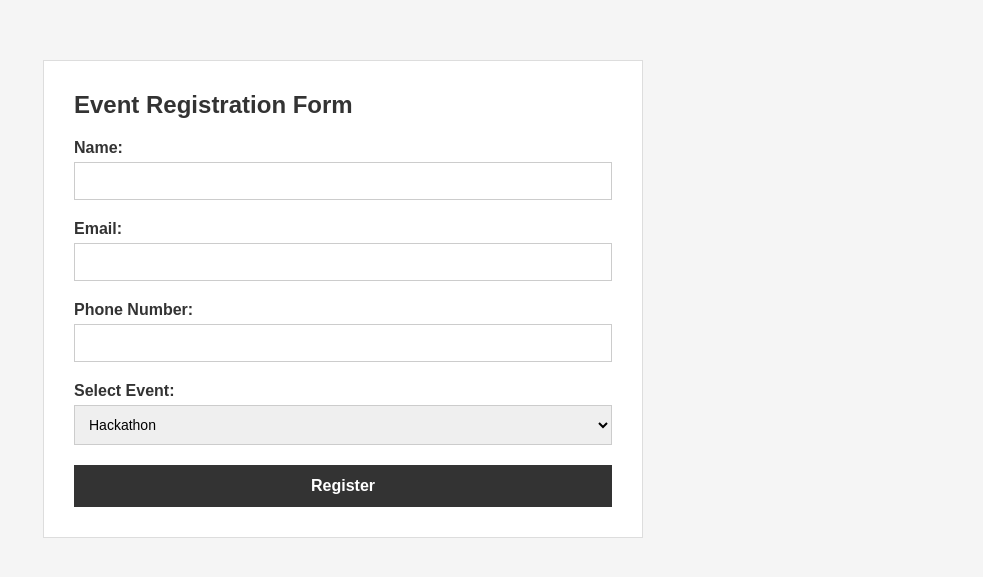
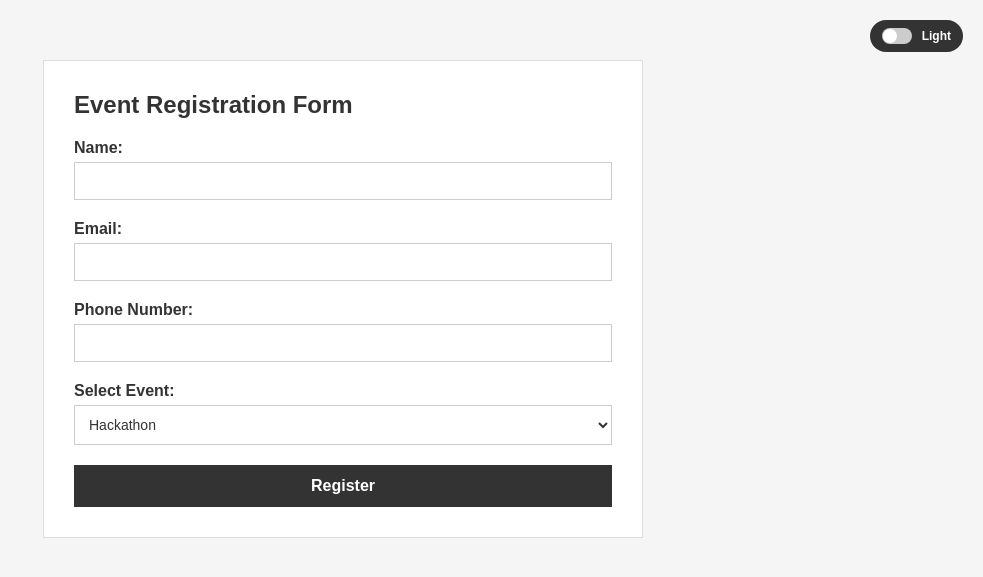
Before and after one commit to ganeshshejul/event-registration-devops, a Flask app: page / in a window 1280 px wide. Shown: the top 577 px of the page, without its empty margins (297-1280 px from the left). Run offline with Flask 3, Linux system fonts and the light colour scheme.

Commit message:
Added Dark Mode Toggle

```diff
--- a/templates/index.html
+++ b/templates/index.html
@@ -15,6 +15,78 @@
             font-family: Arial, sans-serif;
             background-color: #f5f5f5;
             padding: 20px;
+            transition: background-color 0.3s, color 0.3s;
+        }
+
+        body.dark-mode {
+            background-color: #1e1e1e;
+            color: #e0e0e0;
+        }
+
+        .toggle-container {
+            position: fixed;
+            top: 20px;
+            right: 20px;
+            z-index: 1000;
+        }
+
+        .toggle-switch {
+            display: flex;
+            align-items: center;
+            gap: 10px;
+            background-color: #333;
+            padding: 8px 12px;
+            border-radius: 20px;
+            cursor: pointer;
+            transition: all 0.3s;
+        }
+
+        body.dark-mode .toggle-switch {
+            background-color: #444;
+        }
+
+        .toggle-switch:hover {
+            background-color: #555;
+        }
+
+        .toggle-switch input {
+            display: none;
+        }
+
+        .toggle-label {
+            color: white;
+            font-size: 12px;
+            font-weight: bold;
+            user-select: none;
+        }
+
+        .toggle-slider {
+            width: 30px;
+            height: 16px;
+            background-color: #ccc;
+            border-radius: 8px;
+            position: relative;
+            transition: all 0.3s;
+        }
+
+        .toggle-slider::after {
+            content: '';
+            position: absolute;
+            width: 14px;
+            height: 14px;
+            background-color: white;
+            border-radius: 50%;
+            top: 1px;
+            left: 1px;
+            transition: all 0.3s;
+        }
+
+        .toggle-switch input:checked + .toggle-slider {
+            background-color: #4caf50;
+        }
+
+        .toggle-switch input:checked + .toggle-slider::after {
+            left: 15px;
         }
 
         .container {
@@ -23,12 +95,24 @@
             background: white;
             padding: 30px;
             border: 1px solid #ddd;
+            transition: background-color 0.3s, color 0.3s, border-color 0.3s;
+        }
+
+        body.dark-mode .container {
+            background-color: #2d2d2d;
+            border-color: #444;
+            color: #e0e0e0;
         }
 
         h1 {
             color: #333;
             margin-bottom: 20px;
             font-size: 24px;
+            transition: color 0.3s;
+        }
+
+        body.dark-mode h1 {
+            color: #e0e0e0;
         }
 
         .form-group {
@@ -40,6 +124,11 @@
             color: #333;
             font-weight: bold;
             margin-bottom: 5px;
+            transition: color 0.3s;
+        }
+
+        body.dark-mode label {
+            color: #e0e0e0;
         }
 
         input[type="text"],
@@ -51,6 +140,18 @@
             border: 1px solid #ccc;
             font-size: 14px;
             font-family: Arial, sans-serif;
+            background-color: white;
+            color: #333;
+            transition: background-color 0.3s, color 0.3s, border-color 0.3s;
+        }
+
+        body.dark-mode input[type="text"],
+        body.dark-mode input[type="email"],
+        body.dark-mode input[type="tel"],
+        body.dark-mode select {
+            background-color: #3d3d3d;
+            color: #e0e0e0;
+            border-color: #555;
         }
 
         input[type="text"]:focus,
@@ -59,6 +160,14 @@
         select:focus {
             outline: 1px solid #333;
             border: 1px solid #333;
+        }
+
+        body.dark-mode input[type="text"]:focus,
+        body.dark-mode input[type="email"]:focus,
+        body.dark-mode input[type="tel"]:focus,
+        body.dark-mode select:focus {
+            outline: 1px solid #888;
+            border: 1px solid #888;
         }
 
         button {
@@ -70,20 +179,42 @@
             font-size: 16px;
             font-weight: bold;
             cursor: pointer;
+            transition: background-color 0.3s;
         }
 
         button:hover {
             background-color: #555;
         }
 
+        body.dark-mode button {
+            background-color: #555;
+        }
+
+        body.dark-mode button:hover {
+            background-color: #777;
+        }
+
         @media (max-width: 600px) {
             .container {
                 padding: 20px;
+            }
+
+            .toggle-container {
+                top: 10px;
+                right: 10px;
             }
         }
     </style>
 </head>
 <body>
+    <div class="toggle-container">
+        <label class="toggle-switch">
+            <input type="checkbox" id="darkModeToggle">
+            <span class="toggle-slider"></span>
+            <span class="toggle-label" id="modeLabel">Light</span>
+        </label>
+    </div>
+
     <div class="container">
         <h1>Event Registration Form</h1>
 
@@ -115,5 +246,42 @@
             <button type="submit">Register</button>
         </form>
     </div>
+
+    <script>
+        const darkModeToggle = document.getElementById('darkModeToggle');
+        const modeLabel = document.getElementById('modeLabel');
+        const htmlElement = document.documentElement;
+
+        // Check for saved dark mode preference or use system preference
+        const prefersDark = window.matchMedia('(prefers-color-scheme: dark)').matches;
+        const savedMode = localStorage.getItem('darkMode');
+
+        if (savedMode !== null) {
+            // Use saved preference
+            const isDark = savedMode === 'true';
+            darkModeToggle.checked = isDark;
+            setDarkMode(isDark);
+        } else {
+            // Use system preference
+            darkModeToggle.checked = prefersDark;
+            setDarkMode(prefersDark);
+        }
+
+        darkModeToggle.addEventListener('change', function() {
+            const isDark = this.checked;
+            setDarkMode(isDark);
+            localStorage.setItem('darkMode', isDark);
+        });
+
+        function setDarkMode(isDark) {
+            if (isDark) {
+                document.body.classList.add('dark-mode');
+                modeLabel.textContent = 'Dark';
+            } else {
+                document.body.classList.remove('dark-mode');
+                modeLabel.textContent = 'Light';
+            }
+        }
+    </script>
 </body>
 </html>
```
